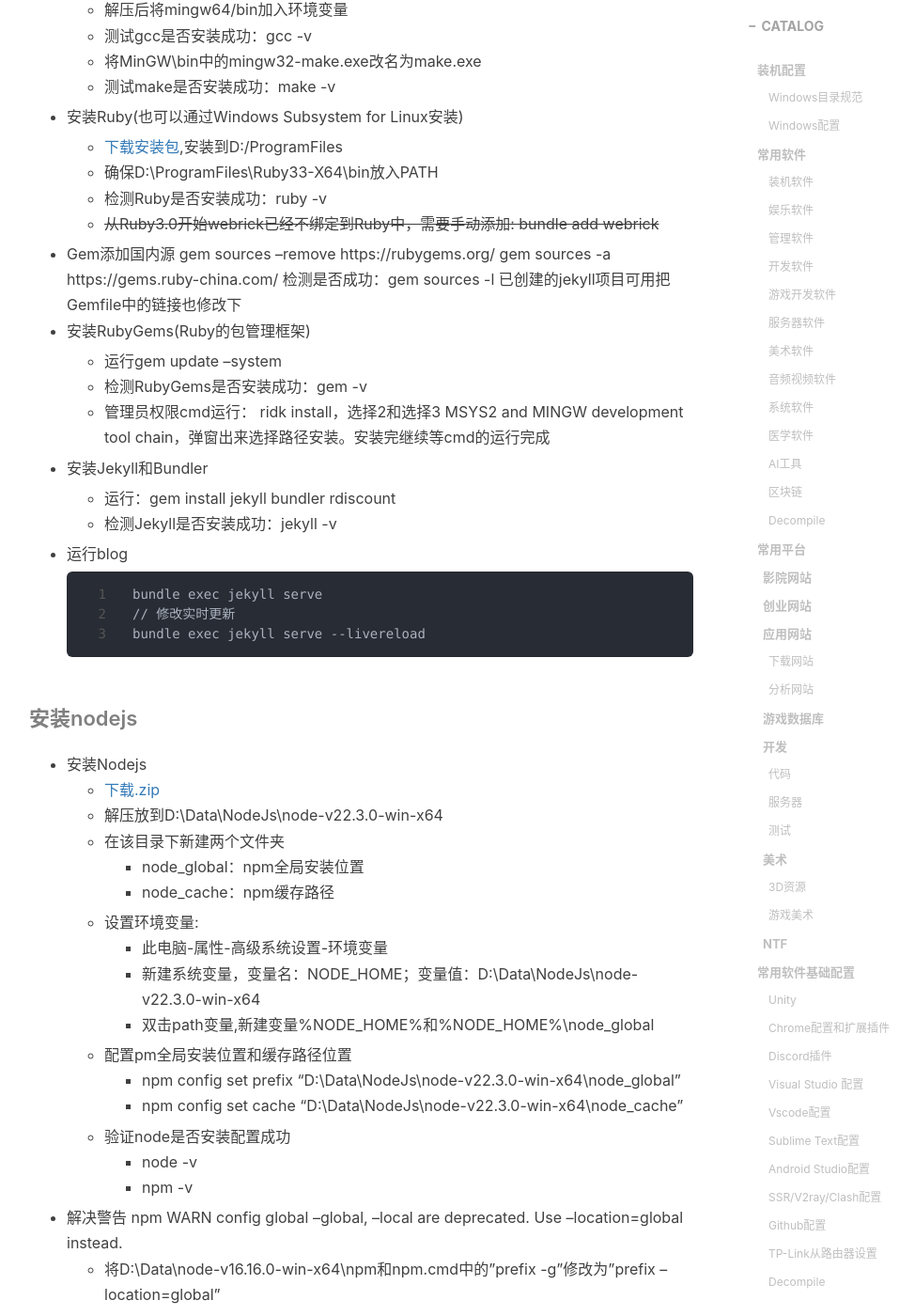
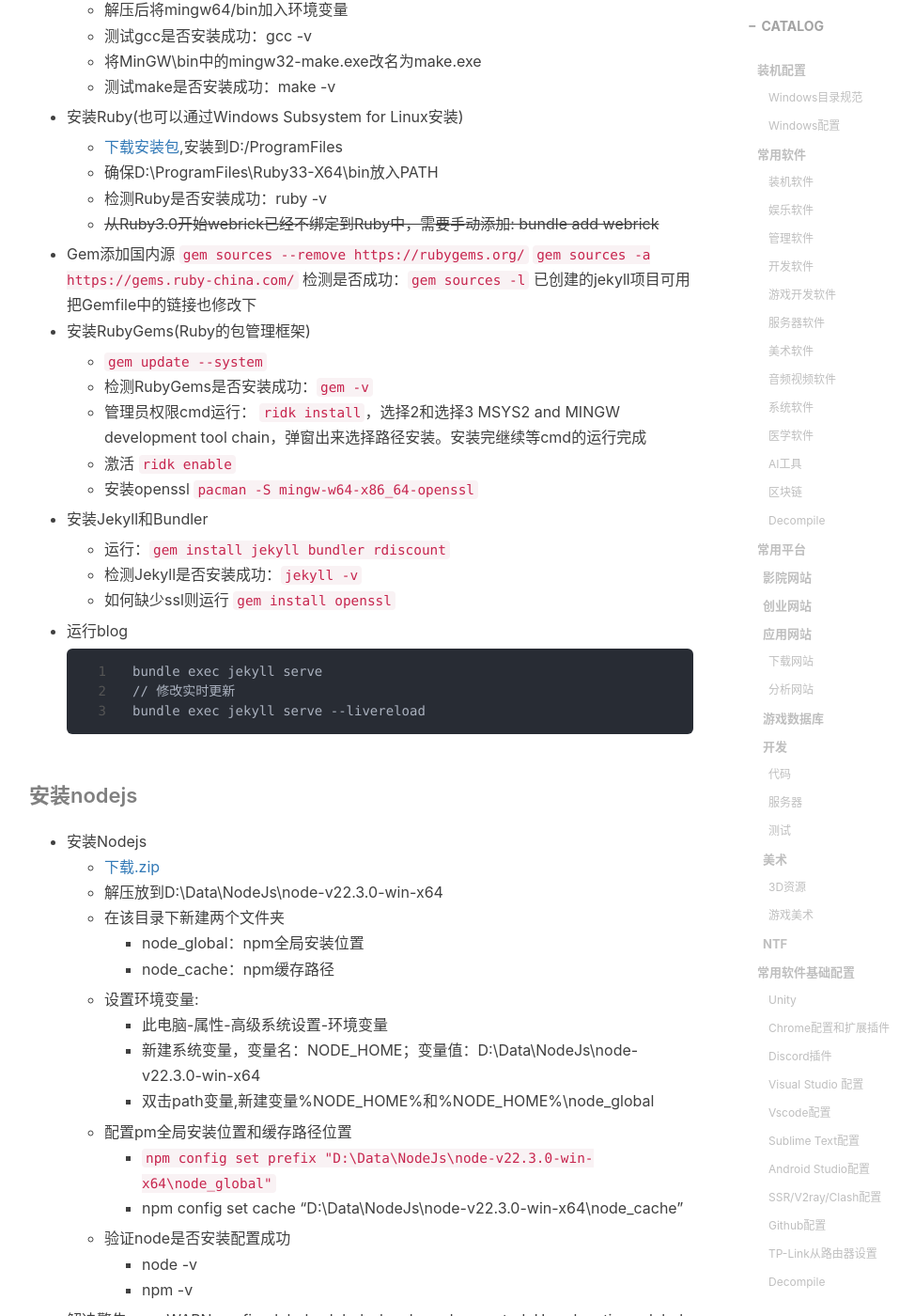
Before and after one commit to gumcstronger/gumcstronger.github.io, a Jekyll site: the page built from _posts/2022/2022-08-24-windows.md, in a window 1280 px wide and 1400 px high, scrolled down 18481 px. Shown: the whole window at 94% size, without its empty margins (234-1208 px from the left). Built offline with Jekyll 4.4.1, drawn with Linux system fonts in a browser that asks for light colours; comment, search, counter and statistics services are not loaded.

Commit message:
Update 2022-08-24-windows.md

````diff
--- a/_posts/2022/2022-08-24-windows.md
+++ b/_posts/2022/2022-08-24-windows.md
@@ -641,19 +641,22 @@ git config --global --unset https.proxy
   - 检测Ruby是否安装成功：ruby -v
   - ~~从Ruby3.0开始webrick已经不绑定到Ruby中，需要手动添加: bundle add webrick~~
 - Gem添加国内源
-  gem sources --remove https://rubygems.org/
-  gem sources -a https://gems.ruby-china.com/
-  检测是否成功：gem sources -l
+  `gem sources --remove https://rubygems.org/`
+  `gem sources -a https://gems.ruby-china.com/`
+  检测是否成功：`gem sources -l`
   已创建的jekyll项目可用把Gemfile中的链接也修改下
 - 安装RubyGems(Ruby的包管理框架)
 
-  - 运行gem update --system
-  - 检测RubyGems是否安装成功：gem -v
-  - 管理员权限cmd运行： ridk install，选择2和选择3 MSYS2 and MINGW development tool chain，弹窗出来选择路径安装。安装完继续等cmd的运行完成
+  - `gem update --system`
+  - 检测RubyGems是否安装成功：`gem -v`
+  - 管理员权限cmd运行： `ridk install`，选择2和选择3 MSYS2 and MINGW development tool chain，弹窗出来选择路径安装。安装完继续等cmd的运行完成
+  - 激活 `ridk enable`
+  - 安装openssl `pacman -S mingw-w64-x86_64-openssl`
 - 安装Jekyll和Bundler
 
-  - 运行：gem install jekyll bundler rdiscount
-  - 检测Jekyll是否安装成功：jekyll -v
+  - 运行：`gem install jekyll bundler rdiscount`
+  - 检测Jekyll是否安装成功：`jekyll -v`
+  - 如何缺少ssl则运行 `gem install openssl`
 - 运行blog
 
   ```
@@ -675,7 +678,7 @@ git config --global --unset https.proxy
     - 新建系统变量，变量名：NODE_HOME；变量值：D:\Data\NodeJs\node-v22.3.0-win-x64
     - 双击path变量,新建变量%NODE_HOME%和%NODE_HOME%\node_global
   - 配置pm全局安装位置和缓存路径位置
-    - npm config set prefix "D:\Data\NodeJs\node-v22.3.0-win-x64\node_global"
+    - `npm config set prefix "D:\Data\NodeJs\node-v22.3.0-win-x64\node_global"`
     - npm config set cache "D:\Data\NodeJs\node-v22.3.0-win-x64\node_cache"
   - 验证node是否安装配置成功
     - node -v
````
